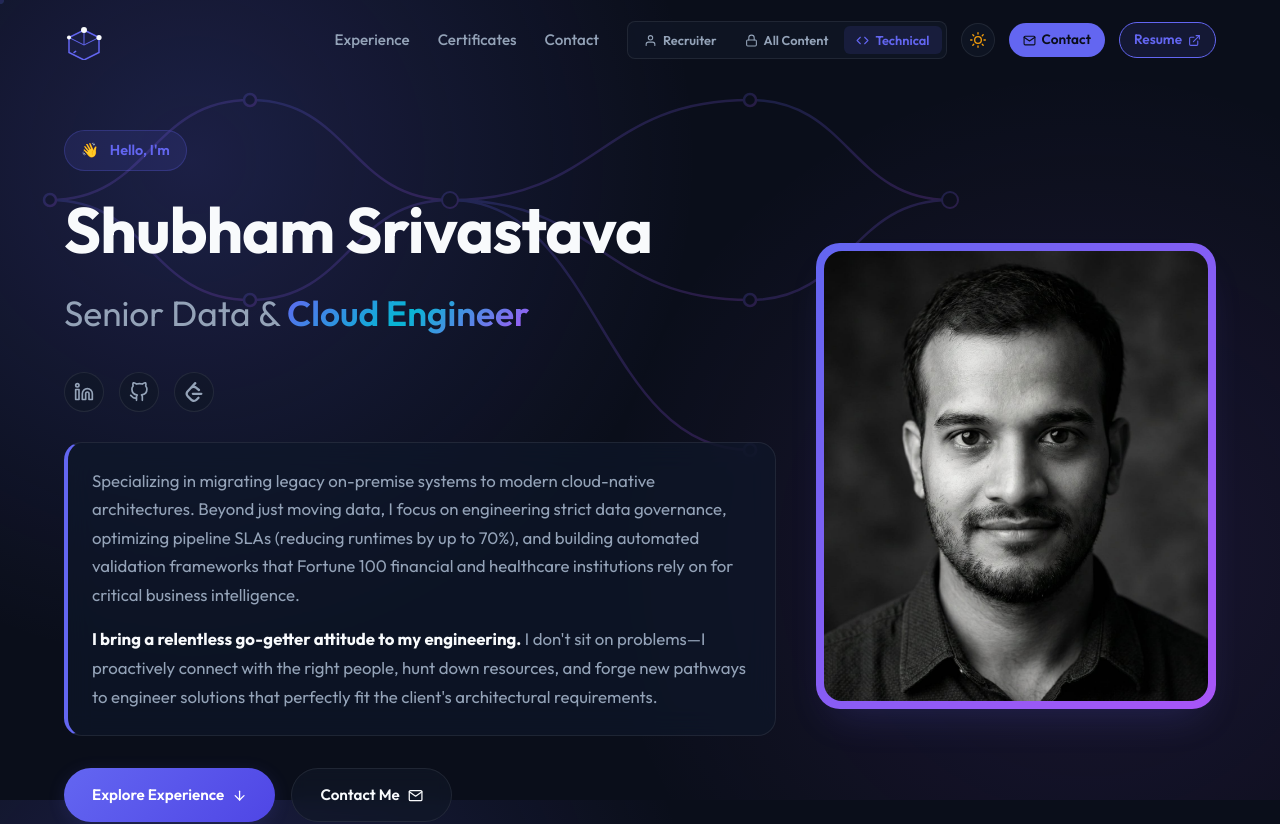
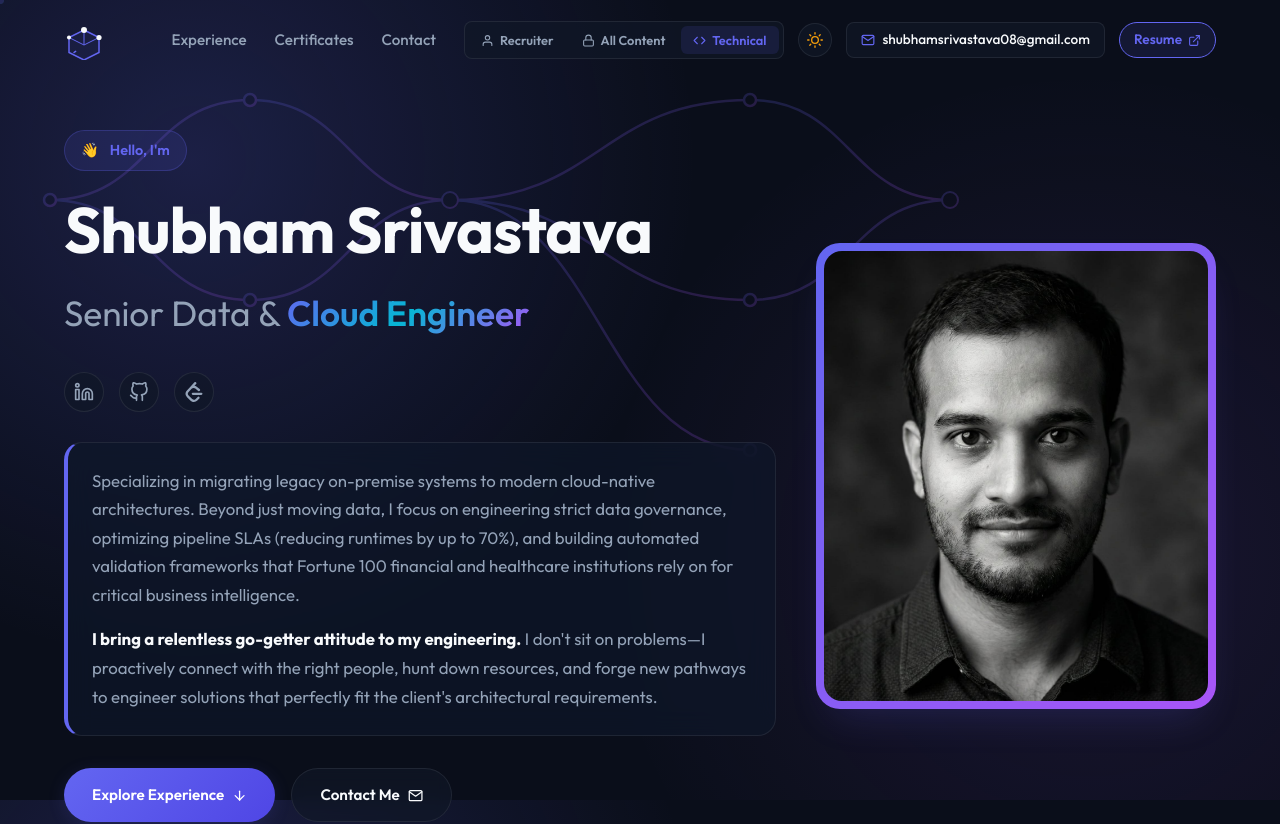
Before and after one commit to Chresko08/my-portfolio, a React (Vite) app: page / in a window 1280 px wide. Shown: the top 824 px of the page. Built offline with nearby package versions, Linux system fonts and the light colour scheme.

Commit message:
fix: Replace contact button with plain text email badge

```diff
--- a/src/components/Navbar.jsx
+++ b/src/components/Navbar.jsx
@@ -7,6 +7,13 @@ const Navbar = ({ theme, toggleTheme, viewMode, setViewMode }) => {
     const [isOpen, setIsOpen] = useState(false);
     const [scrolled, setScrolled] = useState(false);
     const [activeSection, setActiveSection] = useState('hero');
+    const [copied, setCopied] = useState(false);
+
+    const handleCopyEmail = () => {
+        navigator.clipboard.writeText('shubhamsrivastava08@gmail.com');
+        setCopied(true);
+        setTimeout(() => setCopied(false), 2000);
+    };
 
     useEffect(() => {
         const handleScroll = () => {
@@ -176,29 +183,31 @@ const Navbar = ({ theme, toggleTheme, viewMode, setViewMode }) => {
                             </AnimatePresence>
                         </motion.button>
 
-                        {/* Email CTA button */}
-                        <motion.a
-                            href="mailto:shubhamsrivastava08@gmail.com"
-                            whileHover={{ scale: 1.03 }}
-                            whileTap={{ scale: 0.97 }}
+                        {/* Email Plain Text Display */}
+                        <motion.div
+                            onClick={handleCopyEmail}
+                            whileHover={{ scale: 1.02 }}
+                            whileTap={{ scale: 0.98 }}
                             style={{
                                 display: 'inline-flex',
                                 alignItems: 'center',
-                                gap: '6px',
+                                gap: '8px',
                                 padding: '6px 14px',
-                                borderRadius: '9999px',
-                                color: 'var(--bg-color)',
-                                background: 'var(--primary-color)',
+                                borderRadius: '8px',
+                                color: 'var(--text-primary)',
+                                background: 'var(--surface-color)',
+                                border: '1px solid var(--card-border)',
                                 fontSize: '0.85rem',
-                                fontWeight: 600,
+                                fontWeight: 500,
                                 cursor: 'pointer',
-                                textDecoration: 'none',
-                                transition: 'all 0.25s ease'
+                                transition: 'all 0.2s ease',
+                                userSelect: 'all' // Allows HR to easily double click and select
                             }}
+                            title="Click to copy email"
                         >
-                            <FiMail size={13} />
-                            <span>Contact</span>
-                        </motion.a>
+                            <FiMail size={14} style={{ color: 'var(--primary-color)' }} />
+                            <span>{copied ? 'Copied!' : 'shubhamsrivastava08@gmail.com'}</span>
+                        </motion.div>
 
                         {/* Resume CTA button */}
                         <motion.a
```
Also changed, not shown: 1 other file (tests, documents, lock files or other folders).
